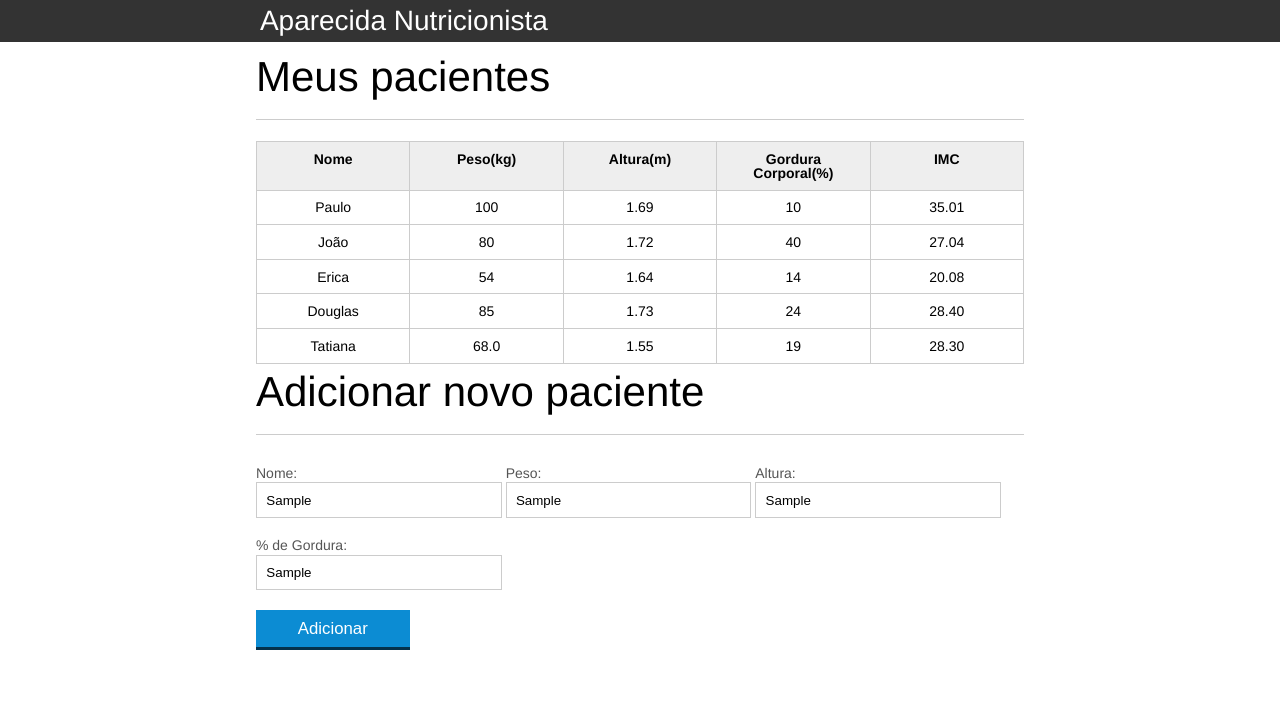
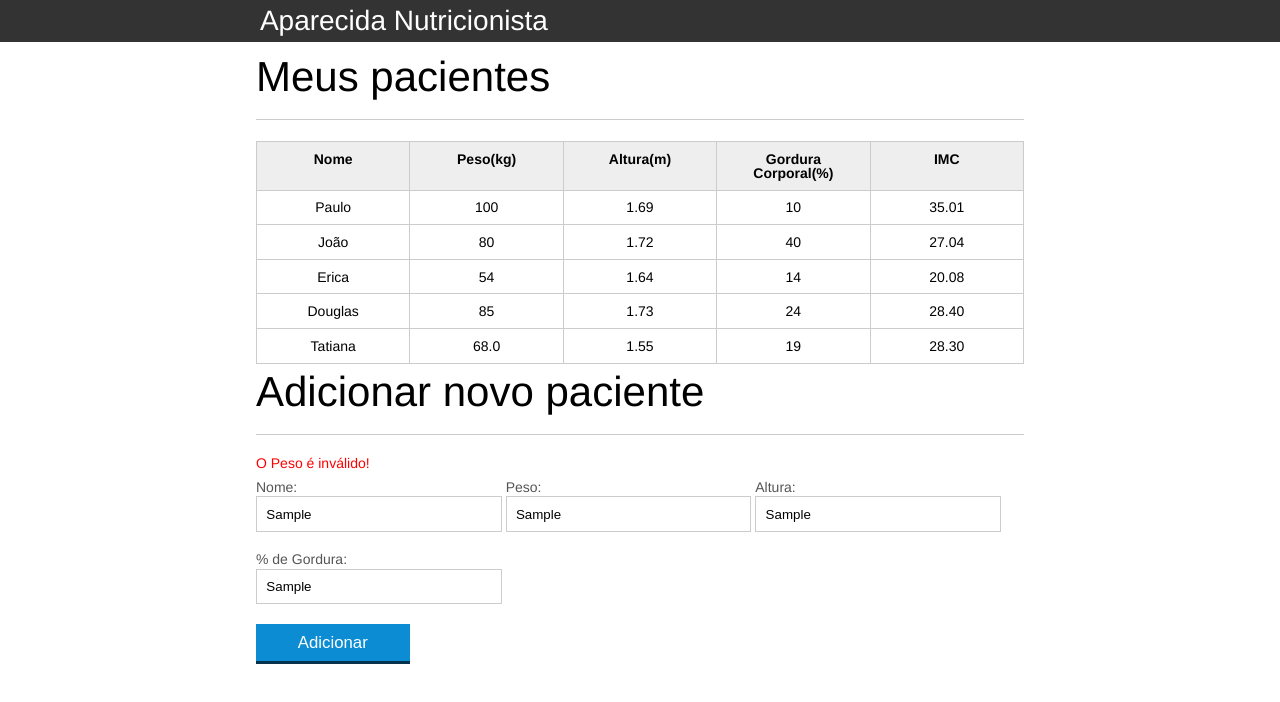
Before and after one commit to ramondeallima/nutricao-imc, a plain HTML site: page index.html in a window 1280 px wide. Both pictures are taken after typing "Sample", "Sample", "Sample", "Sample" into the empty fields and a click on the button "Adicionar". Drawn offline with Linux system fonts and the light colour scheme.

Commit message:
Função validaPaciente refatorada para retornar mais de um erro, caso exista

```diff
--- a/css/index.css
+++ b/css/index.css
@@ -124,7 +124,10 @@ button[disabled=disabled], button:disabled {
 	border-color: darkgray;
 
 }
-
+#nome{
+	width: 100%;
+	margin-right: 400px;
+}
 .adicionar-paciente{
     margin-top: 30px;
 }
@@ -135,3 +138,6 @@ button[disabled=disabled], button:disabled {
 .paciente-invalido{
 	background-color: orangered	;
 }
+#mensagem-erro{
+	color: red;
+}
--- a/index.html
+++ b/index.html
@@ -73,6 +73,7 @@
 
 			<section class="container">
 				<h2 id="titulo-form">Adicionar novo paciente</h2>
+				<ul id="mensagem-erro"></ul>
 				<form id="form-adiciona">
 					<div class="grupo">
 						<label for="nome">Nome:</label>
--- a/js/form.js
+++ b/js/form.js
@@ -9,8 +9,11 @@ botaoAdicionar.addEventListener('click', function(event){
 
     var pacienteTR = MontarTr(paciente)
 
-    if (!validaPaciente(paciente)) {
-        console.log('Paciente inválido!')
+    var erro = validaPaciente(paciente)
+
+    if (erro.length > 0) {
+        var mensagemErro = document.querySelector('#mensagem-erro')
+        mensagemErro.textContent = erro
         return
     }
 
@@ -62,8 +65,8 @@ function MontarTD(dado, classe) {
 
 function validaPaciente(paciente) {
     if(validaPeso(paciente.peso)){
-        return true
+        return ''
     }else{
-        return false
+        return 'O Peso é inválido!'
     }
 }
```
